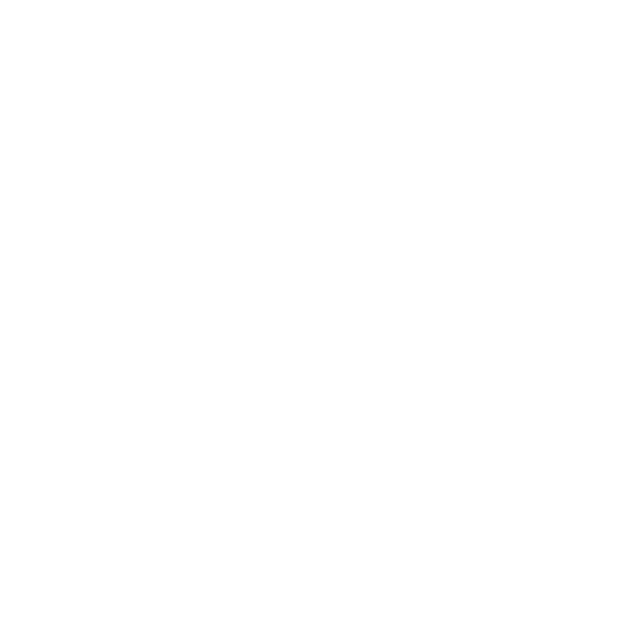
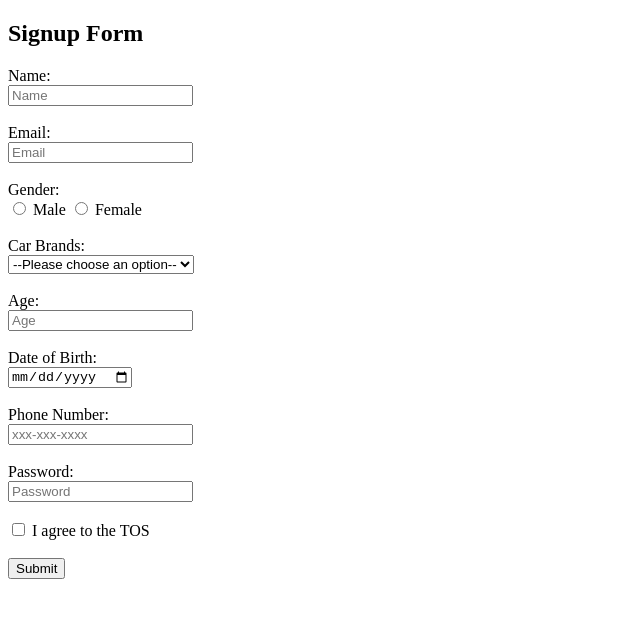
Before and after one commit to acciojob/signup-form-car-yashraj-gorde, a website: page main.html in a window 1280 px wide. Shown: the whole page, without its empty margins (0-640 px from the left). Drawn offline with Linux system fonts and the light colour scheme.

Commit message:
created a submission

```diff
--- a/main.html
+++ b/main.html
@@ -1,16 +1,63 @@
 <!DOCTYPE html>
+<html>
+<head>
+  <title>Signup Form</title>
+</head>
+<body>
 
-<html>
+  <h2>Signup Form</h2>
 
-<head>
-	<link rel="stylesheet" href="styles.css">
-</head>
+  <form method="POST">
 
-<body>
-	<!-- the entire body must be written by student -->
-    <script type="text/javascript" src="./script.js">
-</script>
+    <!-- Name -->
+    <label for="name">Name:</label><br>
+    <input type="text" id="name" name="name" placeholder="Name" required><br><br>
+
+    <!-- Email -->
+    <label for="email">Email:</label><br>
+    <input type="email" id="email" name="email" placeholder="Email" required><br><br>
+
+    <!-- Gender -->
+    <label>Gender:</label><br>
+    <input type="radio" id="gender_m" name="gender" value="male" required>
+    <label for="gender_m">Male</label>
+    <input type="radio" id="gender_f" name="gender" value="female" required>
+    <label for="gender_f">Female</label><br><br>
+
+    <!-- Car Brands -->
+    <label for="cars">Car Brands:</label><br>
+    <select id="cars" name="cars" required>
+      <option value="">--Please choose an option--</option>
+      <option value="BMW">BMW</option>
+      <option value="Tesla">Tesla</option>
+      <option value="Toyota">Toyota</option>
+      <option value="Honda">Honda</option>
+    </select><br><br>
+
+    <!-- Age -->
+    <label for="age">Age:</label><br>
+    <input type="number" id="age" name="age" placeholder="Age" required><br><br>
+
+    <!-- DOB -->
+    <label for="dob">Date of Birth:</label><br>
+    <input type="date" id="dob" name="dob" required><br><br>
+
+    <!-- Phone Number -->
+    <label for="tel">Phone Number:</label><br>
+    <input type="tel" id="tel" name="tel" placeholder="xxx-xxx-xxxx"><br><br>
+
+    <!-- Password -->
+    <label for="password">Password:</label><br>
+    <input type="password" id="password" name="password" placeholder="Password" required><br><br>
+
+    <!-- TOS -->
+    <input type="checkbox" id="tos" name="tos" required>
+    <label for="tos">I agree to the TOS</label><br><br>
+
+    <!-- Submit Button -->
+    <button type="submit">Submit</button>
+
+  </form>
 
 </body>
-
 </html>
```
